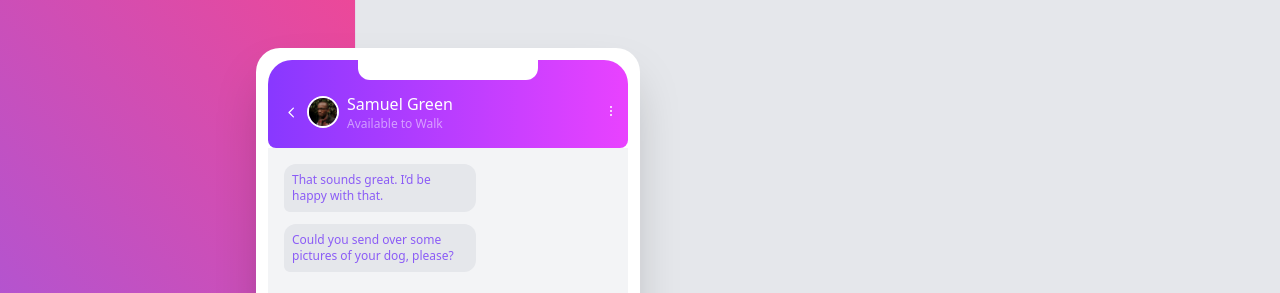
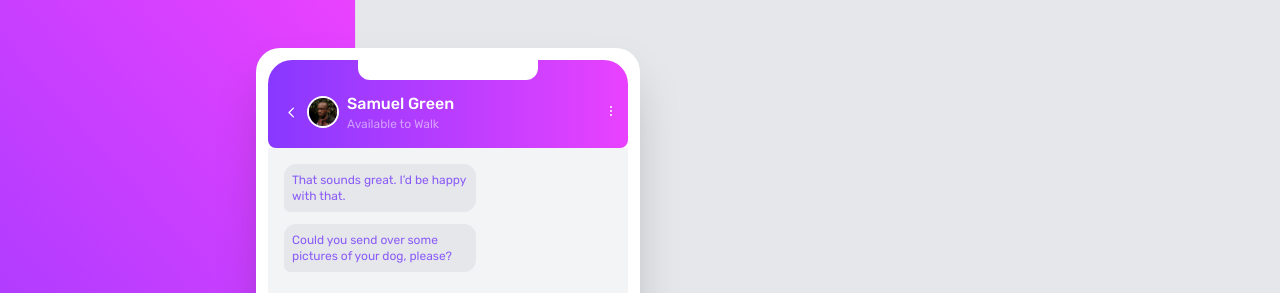
Before and after one commit to TannyWeb/chat-app-css, a website built with webpack: page src/html/index.html in a window 1280 px wide. Shown: the top 293 px of the page. Built offline with nearby package versions, Linux system fonts and the light colour scheme.

Commit message:
added a custom font

```diff
--- a/src/html/index.html
+++ b/src/html/index.html
@@ -9,11 +9,10 @@
   <meta name="description" content="Webpack starter template">
 </head>
 
-<body class="font-sans bg-gray-200">
+<body class="font-sans bg-gray-200 font-display">
 
-  <div
-    class=" bg-purple-500 absolute
-  h-3/4 w-full rounded-b-full transform -translate-x-1/3 lg:w-5/12 lg:bg-gradient-to-bl lg:from-pink-500 lg:to-purple-500 ">
+  <div class=" bg-purple-500 absolute
+  h-3/4 w-full rounded-b-full transform -translate-x-1/3 lg:w-5/12 lg:bg-gradient-to-bl lg:from-magenta lg:to-violet ">
 
   </div>
 
@@ -111,7 +110,7 @@
       </div>
     </div>
     <div class="text mt-10 relative z-10 lg:mt-0 lg:flex lg:flex-col lg:justify-center">
-      <h2 class=" text-5xl text-center font-semibold text-darkViolet mb-7 lg:text-left">Simple booking</h2>
+      <h2 class=" text-5xl text-center font-semibold text-darkViolet  mb-7 lg:text-left">Simple booking</h2>
       <p
         class="text-lg text-center w-3/5 max-w-sm m-auto text-gray-500 font-normal opacity-80 lg:text-left lg:w-full lg:m-0">
         Stay in
--- a/src/sass/styles.sass
+++ b/src/sass/styles.sass
@@ -1,3 +1,5 @@
+@import url('https://fonts.googleapis.com/css2?family=Rubik:wght@400;500;700&display=swap')
+
 @tailwind base
 
 @tailwind components
--- a/tailwind.config.js
+++ b/tailwind.config.js
@@ -23,6 +23,10 @@ module.exports = {
         'violet': '#8838ff',
         'magenta': '#e942ff',
         'darkViolet': '#3e2753'
+      },
+
+      fontFamily: {
+        display: ['Rubik', 'sans-serif']
       }
     }
   },
```
